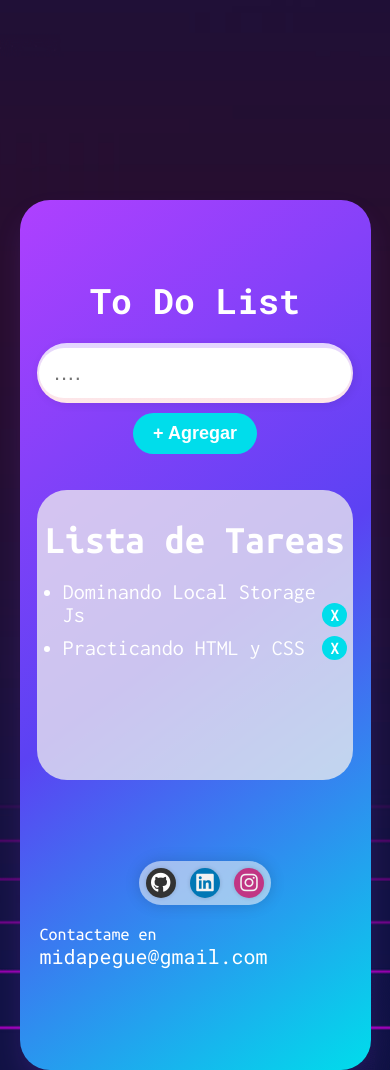
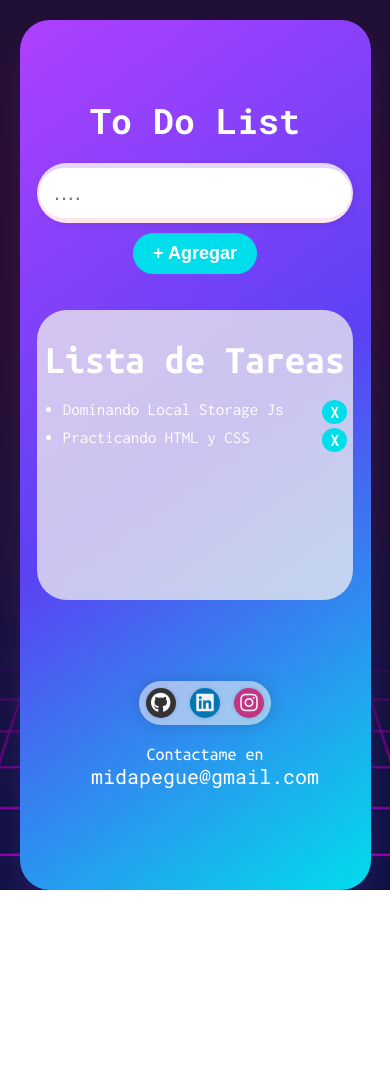
Before and after one commit to MiguelPerezGuerra/to-do-list, a plain HTML site: page index.html in a window 390 px wide. After the commit the page ends 890 px from the top, so only its background shows below. Drawn offline with Linux system fonts and the light colour scheme.

Commit message:
fix(style.css) media screen 470px

```diff
--- a/assets/style.css
+++ b/assets/style.css
@@ -398,6 +398,7 @@ body {
 }
 @media (max-width: 650px) {
     .container {
+        margin-top: 20px;
         width: 90%;
         grid-template-rows: 1fr 1fr 1fr;
         align-items: center;
@@ -441,3 +442,11 @@ body {
     }
 
 }
+@media (max-width: 470px) {
+    .lista-tereas li {
+        font-size: 17px;
+    }
+    .contactMail{
+        text-align: center;
+    }
+}
```
